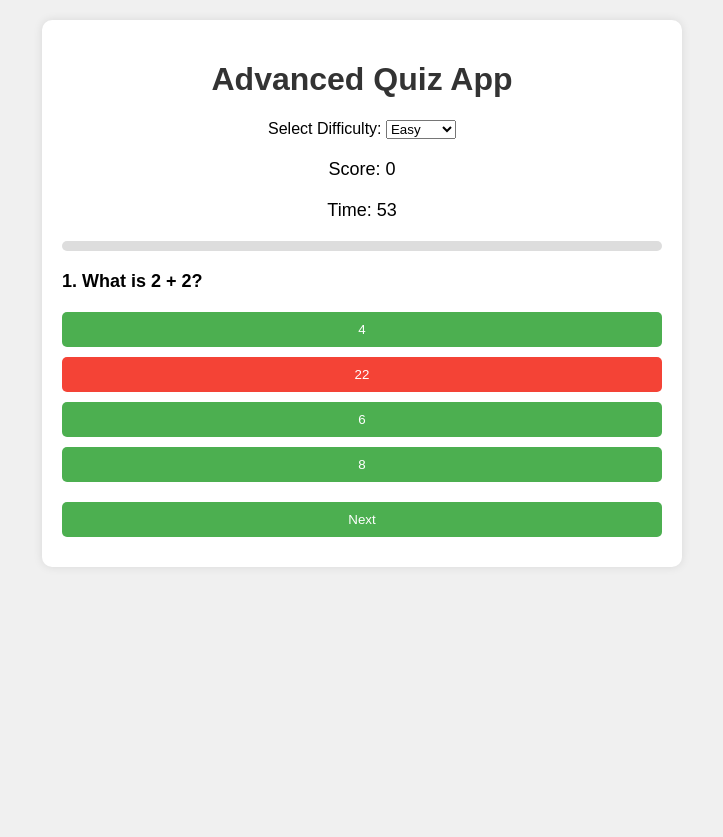
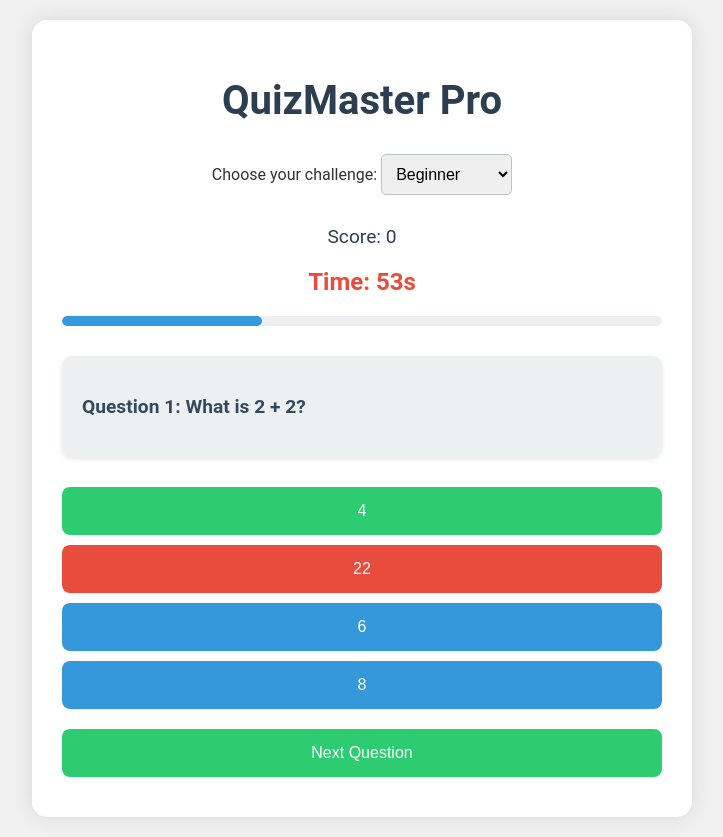
Before and after one commit to AyushMali-17/QuizApp, a plain HTML site: page index.html in a window 1280 px wide. Both pictures are taken after a click on the button "22". Shown: the whole page, without its empty margins (278-1001 px from the left). Before the commit the page ends 800 px from the top, so only its background shows below. Drawn offline with Linux system fonts and the light colour scheme.

Commit message:
upgrading the app

```diff
--- a/index.html
+++ b/index.html
@@ -8,98 +8,142 @@
     <title>Advanced Quiz App</title>
     <style>
         body {
-            font-family: Arial, sans-serif;
+            font-family: 'Roboto', Arial, sans-serif;
             margin: 0;
             padding: 20px;
             background-color: #f0f0f0;
+            color: #333;
+            transition: background-color 0.3s ease;
         }
         #quiz-container {
             max-width: 600px;
             margin: 0 auto;
             background-color: white;
-            border-radius: 10px;
-            padding: 20px;
-            box-shadow: 0 0 10px rgba(0,0,0,0.1);
+            border-radius: 15px;
+            padding: 30px;
+            box-shadow: 0 0 20px rgba(0,0,0,0.1);
+            transition: all 0.3s ease;
         }
         h1 {
             text-align: center;
-            color: #333;
+            color: #2c3e50;
+            font-size: 2.5em;
+            margin-bottom: 30px;
         }
         #question-container {
-            margin-bottom: 20px;
+            margin-bottom: 30px;
+            background-color: #ecf0f1;
+            padding: 20px;
+            border-radius: 10px;
+            box-shadow: 0 2px 5px rgba(0,0,0,0.1);
         }
         #question {
-            font-size: 18px;
+            font-size: 1.2em;
             font-weight: bold;
+            color: #34495e;
         }
         .btn {
             display: block;
             width: 100%;
-            padding: 10px;
+            padding: 15px;
             margin: 10px 0;
-            background-color: #4CAF50;
+            background-color: #3498db;
             color: white;
             border: none;
-            border-radius: 5px;
+            border-radius: 8px;
             cursor: pointer;
-            transition: background-color 0.3s;
+            transition: all 0.3s ease;
+            font-size: 1em;
         }
         .btn:hover {
-            background-color: #45a049;
+            background-color: #2980b9;
+            transform: translateY(-2px);
+            box-shadow: 0 4px 8px rgba(0,0,0,0.1);
         }
         #next-button {
             display: none;
             margin-top: 20px;
+            background-color: #2ecc71;
+        }
+        #next-button:hover {
+            background-color: #27ae60;
         }
         .correct {
-            background-color: #4CAF50;
+            background-color: #2ecc71;
         }
         .incorrect {
-            background-color: #f44336;
+            background-color: #e74c3c;
         }
         #timer {
             text-align: center;
-            font-size: 18px;
+            font-size: 1.5em;
             margin-bottom: 20px;
+            color: #e74c3c;
+            font-weight: bold;
         }
         #progress-container {
             width: 100%;
             height: 10px;
-            background-color: #ddd;
+            background-color: #ecf0f1;
             border-radius: 5px;
-            margin-bottom: 20px;
+            margin-bottom: 30px;
+            overflow: hidden;
         }
         #progress-bar {
             height: 100%;
-            background-color: #4CAF50;
+            background-color: #3498db;
             border-radius: 5px;
             width: 0%;
-            transition: width 0.3s ease-in-out;
+            transition: width 0.5s ease-in-out;
         }
         #difficulty-selector {
-            margin-bottom: 20px;
+            margin-bottom: 30px;
             text-align: center;
+        }
+        #difficulty {
+            padding: 10px;
+            font-size: 1em;
+            border-radius: 5px;
+            border: 1px solid #bdc3c7;
         }
         #score-tracker {
             text-align: center;
-            font-size: 18px;
+            font-size: 1.2em;
             margin-bottom: 20px;
+            color: #2c3e50;
+        }
+        .fade-in {
+            animation: fadeIn 0.5s;
+        }
+        @keyframes fadeIn {
+            from { opacity: 0; }
+            to { opacity: 1; }
+        }
+        .shake {
+            animation: shake 0.5s;
+        }
+        @keyframes shake {
+            0% { transform: translateX(0); }
+            25% { transform: translateX(5px); }
+            50% { transform: translateX(-5px); }
+            75% { transform: translateX(5px); }
+            100% { transform: translateX(0); }
         }
     </style>
 </head>
 <body>
-    <div id="quiz-container">
-        <h1>Advanced Quiz App</h1>
+    <div id="quiz-container" class="fade-in">
+        <h1>QuizMaster Pro</h1>
         <div id="difficulty-selector">
-            <label for="difficulty">Select Difficulty:</label>
+            <label for="difficulty">Choose your challenge:</label>
             <select id="difficulty">
-                <option value="easy">Easy</option>
-                <option value="medium">Medium</option>
-                <option value="hard">Hard</option>
+                <option value="easy">Beginner</option>
+                <option value="medium">Intermediate</option>
+                <option value="hard">Expert</option>
             </select>
         </div>
         <div id="score-tracker">Score: <span id="score">0</span></div>
-        <div id="timer">Time: <span id="time">60</span></div>
+        <div id="timer">Time: <span id="time">60</span>s</div>
         <div id="progress-container">
             <div id="progress-bar"></div>
         </div>
@@ -107,7 +151,7 @@
             <p id="question"></p>
         </div>
         <div id="answer-buttons"></div>
-        <button id="next-button" class="btn">Next</button>
+        <button id="next-button" class="btn">Next Question</button>
     </div>
     <script src="script.js"></script>
 </body>
--- a/script.js
+++ b/script.js
@@ -1,5 +1,6 @@
 // script.js
 //taking help from ClaudeAI while coding and understanding concepts through YT
+
 const questionElement = document.getElementById('question');
 const answerButtonsElement = document.getElementById('answer-buttons');
 const nextButton = document.getElementById('next-button');
@@ -7,6 +8,7 @@ const timerElement = document.getElementById('time');
 const progressBar = document.getElementById('progress-bar');
 const difficultySelector = document.getElementById('difficulty');
 const scoreElement = document.getElementById('score');
+const quizContainer = document.getElementById('quiz-container');
 
 let currentQuestionIndex = 0;
 let score = 0;
@@ -89,7 +91,7 @@ const hardQuestions = [
 function startQuiz() {
     currentQuestionIndex = 0;
     score = 0;
-    nextButton.innerHTML = 'Next';
+    nextButton.innerHTML = 'Next Question';
     timeLeft = 60;
     scoreElement.textContent = score;
 
@@ -115,12 +117,13 @@ function showQuestion() {
     resetState();
     let currentQuestion = currentQuestions[currentQuestionIndex];
     let questionNo = currentQuestionIndex + 1;
-    questionElement.innerHTML = questionNo + ". " + currentQuestion.question;
+    questionElement.innerHTML = `Question ${questionNo}: ${currentQuestion.question}`;
+    questionElement.classList.add('fade-in');
 
     currentQuestion.answers.forEach(answer => {
         const button = document.createElement('button');
         button.innerHTML = answer.text;
-        button.classList.add('btn');
+        button.classList.add('btn', 'fade-in');
         answerButtonsElement.appendChild(button);
         if(answer.correct) {
             button.dataset.correct = answer.correct;
@@ -134,6 +137,7 @@ function resetState() {
     while(answerButtonsElement.firstChild) {
         answerButtonsElement.removeChild(answerButtonsElement.firstChild);
     }
+    questionElement.classList.remove('fade-in');
 }
 
 function selectAnswer(e) {
@@ -143,6 +147,7 @@ function selectAnswer(e) {
         selectedBtn.classList.add('correct');
         score++;
         scoreElement.textContent = score;
+        quizContainer.classList.add('shake');
     } else {
         selectedBtn.classList.add('incorrect');
     }
@@ -153,12 +158,18 @@ function selectAnswer(e) {
         button.disabled = true;
     });
     nextButton.style.display = 'block';
+    setTimeout(() => {
+        quizContainer.classList.remove('shake');
+    }, 500);
 }
 
 function startTimer() {
     timerId = setInterval(() => {
         timeLeft--;
         timerElement.textContent = timeLeft;
+        if (timeLeft <= 10) {
+            timerElement.style.color = '#e74c3c';
+        }
         if (timeLeft <= 0) {
             clearInterval(timerId);
             endQuiz();
@@ -168,14 +179,18 @@ function startTimer() {
 
 function endQuiz() {
     clearInterval(timerId);
-    questionElement.innerHTML = `Time's up! You scored ${score} out of ${currentQuestions.length}!`;
+    questionElement.innerHTML = `
+        <h2>Quiz Completed!</h2>
+        <p>Your final score: ${score} out of ${currentQuestions.length}</p>
+    `;
     resetState();
-    nextButton.innerHTML = 'Restart';
+    nextButton.innerHTML = 'Restart Quiz';
     nextButton.style.display = 'block';
+    progressBar.style.width = '100%';
 }
 
 function updateProgressBar() {
-    const progress = (currentQuestionIndex / currentQuestions.length) * 100;
+    const progress = ((currentQuestionIndex + 1) / currentQuestions.length) * 100;
     progressBar.style.width = progress + '%';
 }
 
```
